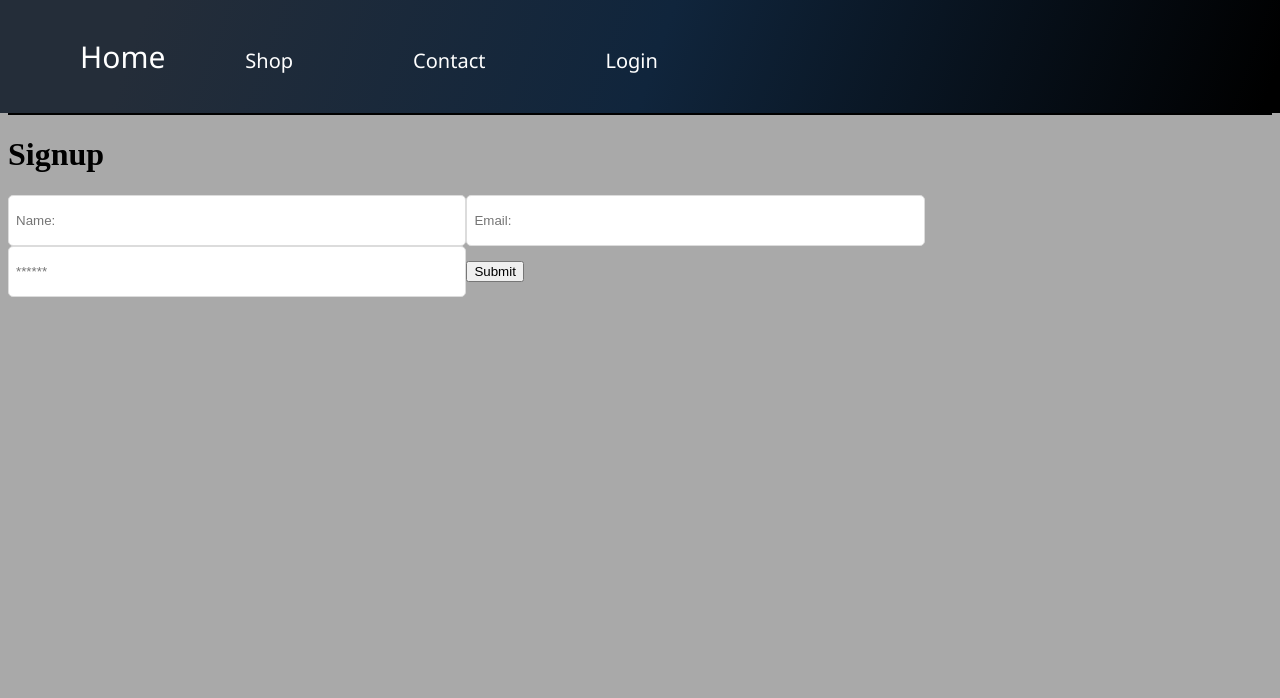
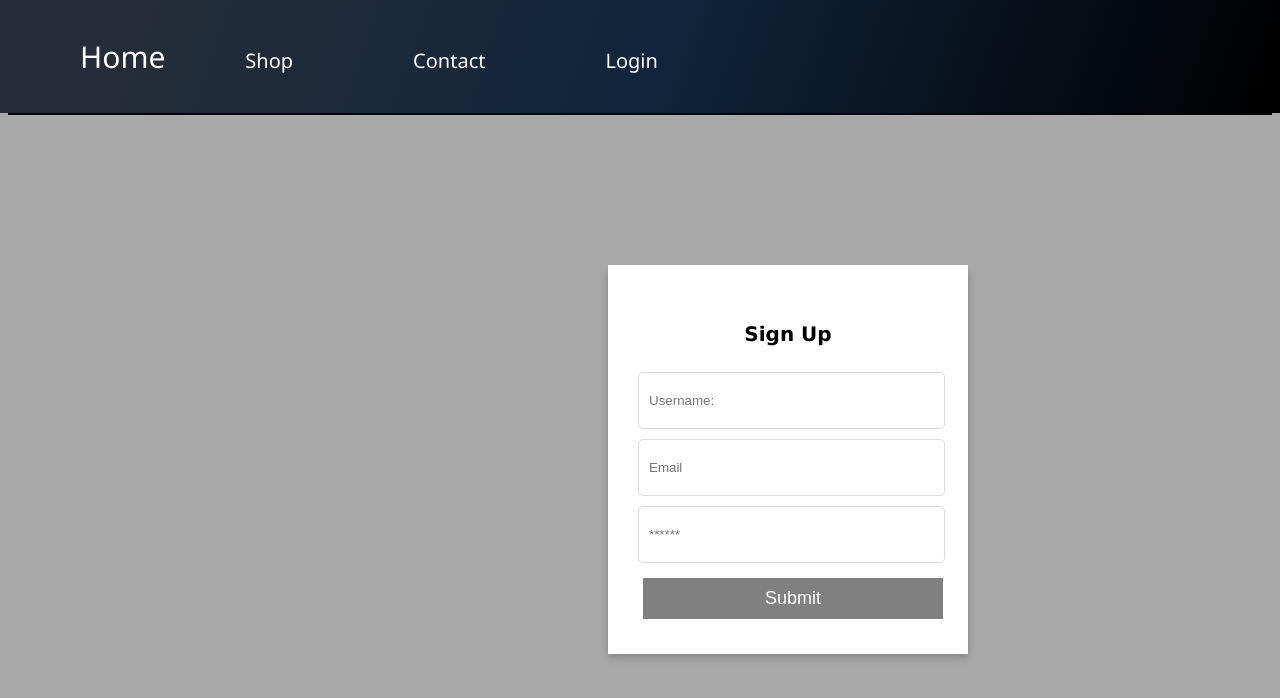
Before and after one commit to JacobK05/E-commerce, a React (Vite) app in the folder vite-project/client/: page /register in a window 1280 px wide. Shown: the top 698 px of the page. Built offline with nearby package versions, Linux system fonts and the light colour scheme.

Commit message:
style login and  sign form

```diff
--- a/vite-project/client/src/App.jsx
+++ b/vite-project/client/src/App.jsx
@@ -53,10 +53,8 @@ function App() {
                     <Route path="/login" element={<Login />} />
                     <Route path="/register" element={<Register />} />
                 </Routes>
-
-
-            </BrowserRouter>
-            </ApolloProvider>
+      </BrowserRouter>
+    </ApolloProvider>
 
 
    </>
--- a/vite-project/client/src/components/body.jsx
+++ b/vite-project/client/src/components/body.jsx
@@ -9,7 +9,7 @@ export default function body() {
       <h1 className='body-h1'> Welcome </h1>
       <p className='body-p'> This is a e-commerce store made with react! </p>
       <Link to="/shop">
-      <button onClick  className='body-btn'> Shop</button>
+      <button onClick={() => handleClick()}  className='body-btn'> Shop</button>
       </Link>
     </div>
   )
--- /dev/null
+++ b/vite-project/client/src/pages/form.css
@@ -0,0 +1,22 @@
+
+
+.form-container{
+    position: relative;
+    margin-top: 150px;
+    margin-left: 500px;
+}
+
+
+.form-input {
+    display: flex;
+    width: 95%;
+    padding: 10px;
+    margin-top: 10px;
+    margin-bottom: 10px;
+
+}
+
+.card-header {
+    font-size: 20px;
+    font-family:'Lucida Sans', 'Lucida Sans Regular', 'Lucida Grande', 'Lucida Sans Unicode', Geneva, Verdana, sans-serif
+}
--- a/vite-project/client/src/pages/login.jsx
+++ b/vite-project/client/src/pages/login.jsx
@@ -2,7 +2,7 @@ import { useState } from 'react';
 import { Link } from 'react-router-dom';
 import { useMutation } from '@apollo/client';
 import { LOGIN_USER } from '../utils/mutations';
-
+import './form.css'
 import Auth from '../utils/auth';
 
 const Login = (props) => {
@@ -41,8 +41,8 @@ const Login = (props) => {
   };
 
   return (
-    <main className="flex-row justify-center mb-4">
-      <div className="col-12 col-lg-10">
+
+      <div className="form-container">
         <div className="card">
           <h4 className="card-header bg-dark text-light p-2">Login</h4>
           <div className="card-body">
@@ -76,6 +76,7 @@ const Login = (props) => {
                 >
                   Submit
                 </button>
+                <Link to="/register"> SignUp</Link>
               </form>
             )}
 
@@ -87,7 +88,7 @@ const Login = (props) => {
           </div>
         </div>
       </div>
-    </main>
+
   );
 };
 
--- a/vite-project/client/src/pages/register.jsx
+++ b/vite-project/client/src/pages/register.jsx
@@ -3,7 +3,7 @@ import { Link } from 'react-router-dom'
 
 import { useMutation } from '@apollo/client';
 import { ADD_PROFILE } from '../utils/mutations';
-
+import './form.css'
 
 export default function register() {
 
@@ -39,56 +39,61 @@ export default function register() {
   }
 
   return (
-    <main>
-      <div className='signup-container'>
-        <h1 className='signup'> Signup </h1>
-        <div className='card-body'>
+
+    <div className="form-container">
+      <div className="card">
+        <h4 className="card-header bg-dark text-light p-2">Sign Up</h4>
+        <div className="card-body">
           {data ? (
             <p>
-            You are signed up head {''}
-            <Link to="/"> Back to the homepage.</Link>
+              Success! You may now head{' '}
+              <Link to="/">back to the homepage.</Link>
             </p>
-          ):(
+          ) : (
             <form onSubmit={handleFormSubmit}>
               <input
-              className='form-input'
-              placeholder='Name:'
-              name='name'
-              type='text'
+                className="form-input"
+                placeholder="Username:"
+                name="name"
+                type="text"
                 value={formState.name}
                 onChange={handleChange}
               />
               <input
-              className='form-input'
-              placeholder='Email:'
-              name='email'
-              type='email'
+                className="form-input"
+                placeholder="Email"
+                name="email"
+                type="email"
                 value={formState.email}
                 onChange={handleChange}
               />
               <input
-              className='form-input'
-              placeholder='******'
-              name='password'
-              type='password'
+                className="form-input"
+                placeholder="******"
+                name="password"
+                type="password"
                 value={formState.password}
                 onChange={handleChange}
               />
               <button
-              className='sign-btn'
-              style={{ cursor: 'pointer'}}
-              type='submit'
+                className="btn btn-block btn-info"
+                style={{ cursor: 'pointer' }}
+                type="submit"
               >
                 Submit
               </button>
             </form>
           )}
+
           {error && (
-            <div className='error-msg'> {error.message} </div>
+            <div className="my-3 p-3 bg-danger text-white">
+              {error.message}
+            </div>
           )}
         </div>
       </div>
-    </main>
+    </div>
+
 
   )
 }
--- a/vite-project/client/src/pages/style.css
+++ b/vite-project/client/src/pages/style.css
@@ -32,10 +32,12 @@
     cursor: pointer;
     width: 100%;
     font-size: 18px;
+    transition-duration: 0.4s;
   }
 
   .btn:hover {
     background: linear-gradient(109.6deg, rgb(36, 45, 57) 11.2%, rgb(16, 37, 60) 51.2%, rgb(0, 0, 0) 98.6%);
+    border-radius: 5px;
   }
 
   .contact-form {
```
Also changed, not shown: vite-project/client/src/pages/register.css (deleted). Lines whose indentation alone changed are shown as unchanged.
